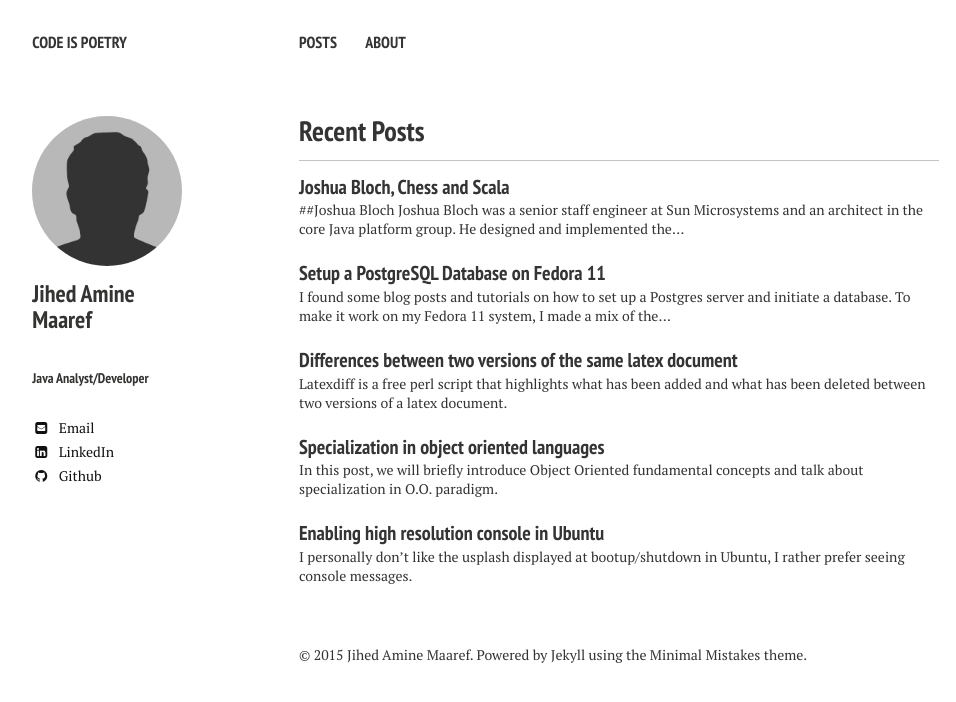
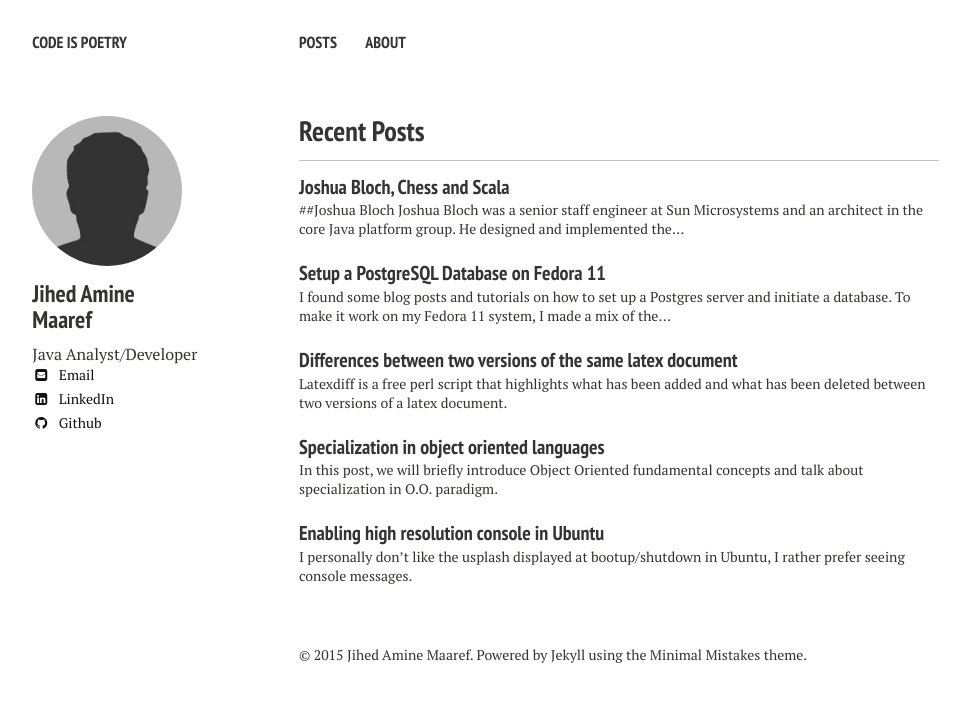
Before and after one commit to jihedamine/jihedamine.github.io, a Jekyll site: the page built from index.md, in a window 1280 px wide. Shown: the top 702 px of the page, without its empty margins (21-977 px from the left). Built offline with Jekyll 4.4.1, drawn with Linux system fonts in a browser that asks for light colours; nearby versions of some CDN libraries.

Commit message:
Update _author-bio.html

```diff
--- a/_includes/_author-bio.html
+++ b/_includes/_author-bio.html
@@ -11,7 +11,7 @@
 {% endif %}
 
   <h3 itemprop="name">{{ author.name }}</h3>
-  <h6>{{ author.bio }}</h6>
+  {{ author.bio }}
   {% if author.email %}<a href="mailto:{{ author.email }}" class="author-social" target="_blank"><i class="fa fa-fw fa-envelope-square"></i> Email</a>{% endif %}
   {% if author.twitter %}<a href="http://twitter.com/{{ author.twitter }}" class="author-social" target="_blank"><i class="fa fa-fw fa-twitter-square"></i> Twitter</a>{% endif %}
   {% if author.facebook %}<a href="http://facebook.com/{{ author.facebook }}" class="author-social" target="_blank"><i class="fa fa-fw fa-facebook-square"></i> Facebook</a>{% endif %}
```
